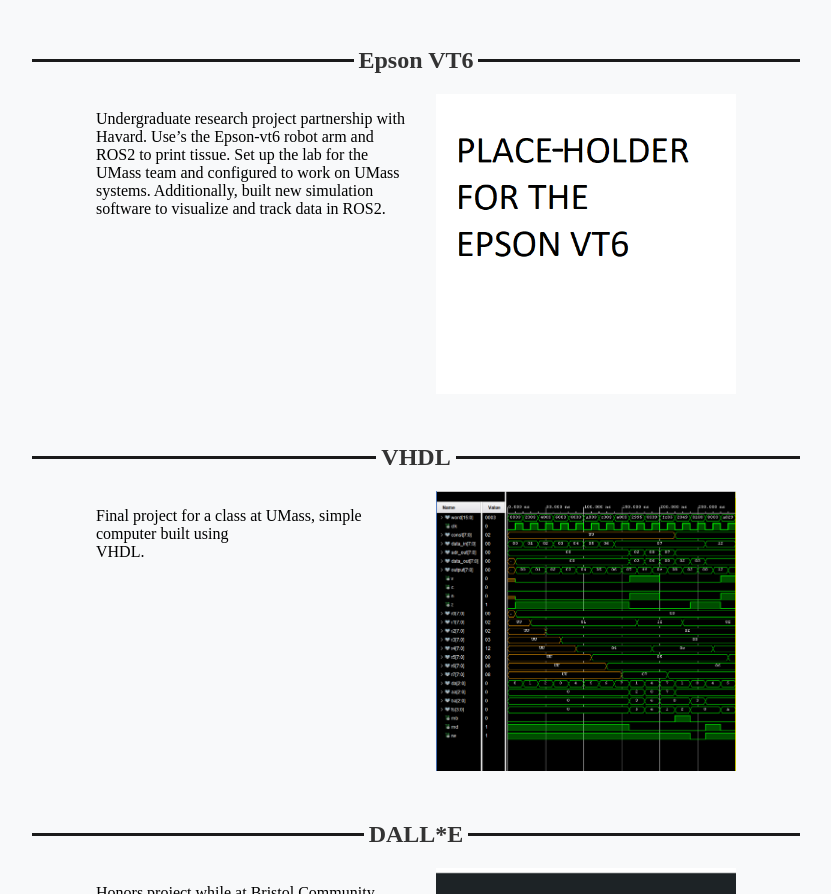
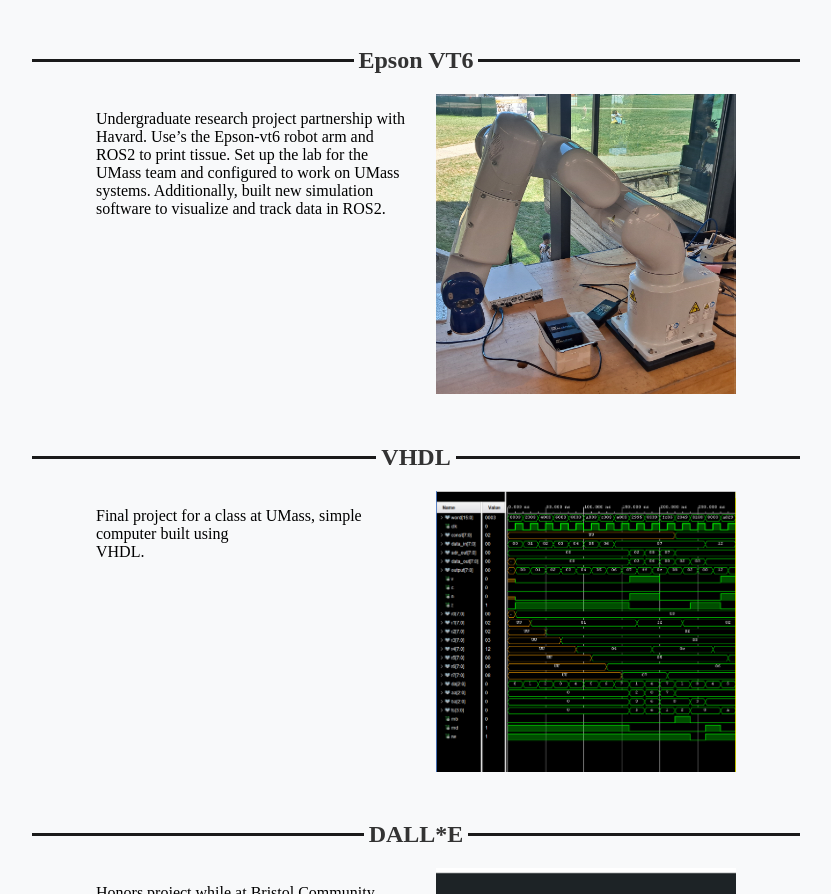
Before and after one commit to gunnerdumas/Gunner-Portfolio, a plain HTML site: page index.html in a window 1280 px wide. Shown: the part 1010-1904 px from the top of the page, without its empty margins (224-1055 px from the left). Drawn offline with Linux system fonts and the light colour scheme.

Commit message:
update epson image

```diff
--- a/index.html
+++ b/index.html
@@ -61,7 +61,7 @@
                         <div>
                             <p>Undergraduate research project partnership with Havard. Use’s the Epson-vt6 robot arm and ROS2 to print tissue. Set up the lab for the UMass team and configured to work on UMass systems. Additionally, built new simulation software to visualize and track data in ROS2.</p>
                         </div>
-                        <img class="project-pic" alt="epsonvt6 robotic arm" src="img/epson.png">
+                        <img class="project-pic" alt="epsonvt6 robotic arm" src="img/epson.jpg">
                     </div>
                     <div class="section-divider">
                         <hr>
```
Also changed, not shown: img/epson.jpg (added), img/epson.png (deleted).
